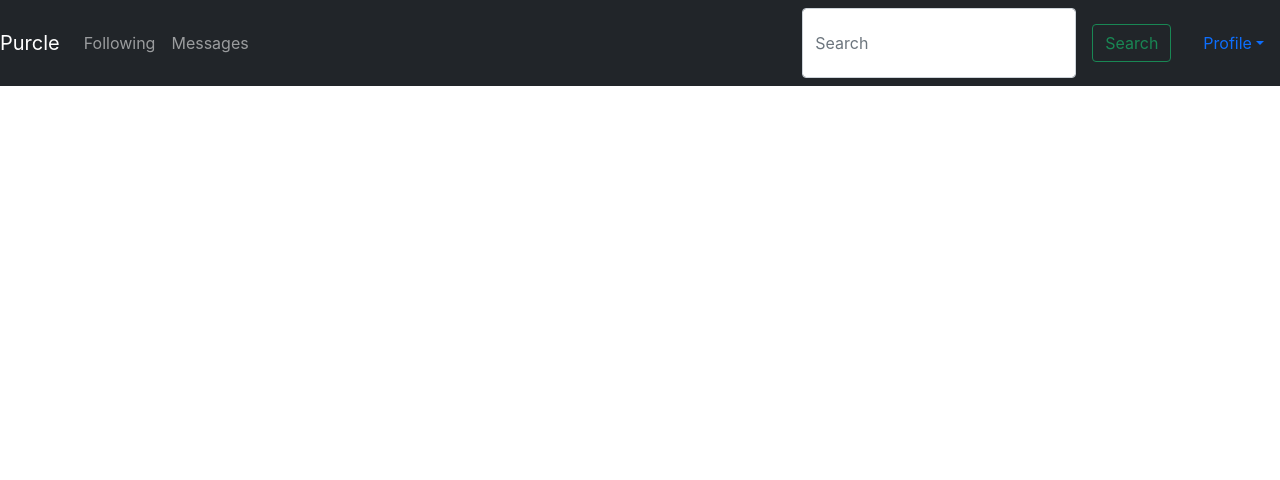
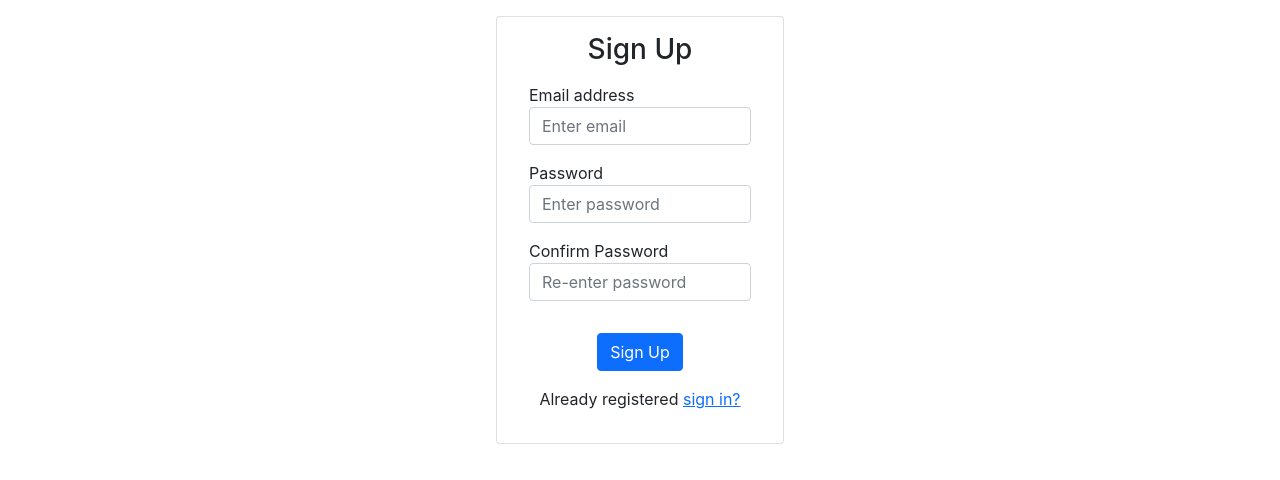
Before and after one commit to ldavid19/Purcle, a React (Create React App) app in the folder frontend/: page /signup in a window 1280 px wide. Shown: the top 480 px of the page. Built offline with nearby package versions, Linux system fonts and the light colour scheme; the HTML template or start-up script is replaced by a standard one.

Commit message:
modified router to have navbar and non navbar pages

```diff
--- a/frontend/src/App.js
+++ b/frontend/src/App.js
@@ -10,17 +10,26 @@ import {
   BrowserRouter as Router,
   Routes,
   Route,
-  Link
+  Link,
+  Outlet
 } from "react-router-dom";
 
 function App() {
   return (
     <div className="App">
       <Router>
-        <NavigationBar />
 
         <Routes>
-          <Route exact path="/" element={<Home/>}/>
+          {/* Put pages with navbar here */}
+          <Route path="/" element={<LayoutsWithNavbar />}>
+            <Route path="/" element={<Home/>}/>
+            <Route path="/following" element={<Home/>}/>
+            <Route path="/messages" element={<Home/>}/>
+            <Route path="/profile" element={<Home/>}/>
+          </Route>
+
+          {/* Put pages without navbar here */}
+          <Route path="/signup" element={<SignUp/>}/>
         </Routes>
 
       </Router>
@@ -28,4 +37,14 @@ function App() {
   );
 }
 
+function LayoutsWithNavbar() {
+  return (
+    <>
+
+      <NavigationBar />
+      <Outlet />
+    </>
+  );
+}
+
 export default App;
--- a/frontend/src/components/Navbar/NavigationBar.js
+++ b/frontend/src/components/Navbar/NavigationBar.js
@@ -48,7 +48,7 @@ function NavigationBar() {
       <NavDropdown align="end" title="Profile" id="collasible-nav-dropdown" >
         <NavDropdown.Item href="#action/3.1">Followed Users</NavDropdown.Item>
         <NavDropdown.Item href="#action/3.2">Followed Topics</NavDropdown.Item>
-        <NavDropdown.Item href="#action/3.3">Profile</NavDropdown.Item>
+        <NavDropdown.Item as={Link} to={"/profile"}>Profile</NavDropdown.Item>
         <NavDropdown.Divider />
         <>
           <Button variant="danger" onClick={handleShow}>
@@ -64,7 +64,7 @@ function NavigationBar() {
               <Button variant="secondary" onClick={handleClose}>
                 No
               </Button>
-              <Button variant="primary" onClick={handleClose}>
+              <Button variant="primary" as={Link} to={"/signup"}>
                 Yes
               </Button>
             </Modal.Footer>
--- a/frontend/src/components/Post/NewPost.js
+++ b/frontend/src/components/Post/NewPost.js
@@ -1,7 +1,6 @@
 import { useState } from "react";
 import React from 'react';
 import { Button, Modal } from "react-bootstrap";
-import Select from 'react-select';
 
 function errorMessage(title, type, text, image) {
     let message = "";
--- a/frontend/src/components/Profile/Profile.js
+++ b/frontend/src/components/Profile/Profile.js
@@ -1,5 +1,5 @@
 import React,{useEffect,useState,useContext} from 'react'
-import {UserContext} from '../../App'
+import {UserContext} from '../../App.js'
 
 const Profile  = ()=>{
     const [mypics,setPics] = useState([])
--- a/frontend/src/components/Signup/SignUp.js
+++ b/frontend/src/components/Signup/SignUp.js
@@ -23,7 +23,7 @@ export default class SignUp extends Component {
 
                         <div className="forgot-password">
                             <p>
-                                Already registered <a href="#">sign in?</a>
+                                Already registered <a href="/">sign in?</a>
                             </p>
                         </div>
 
```
